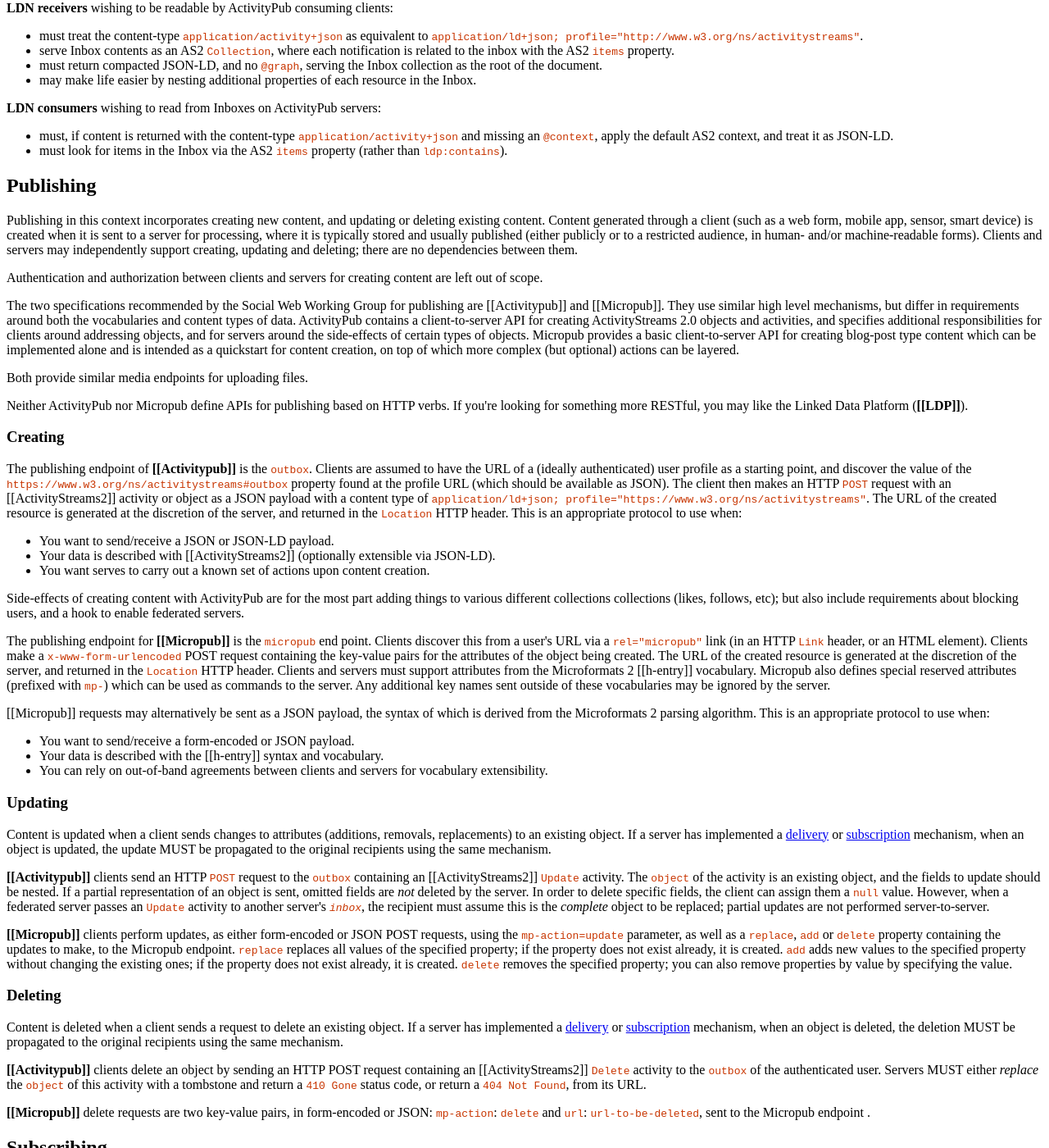
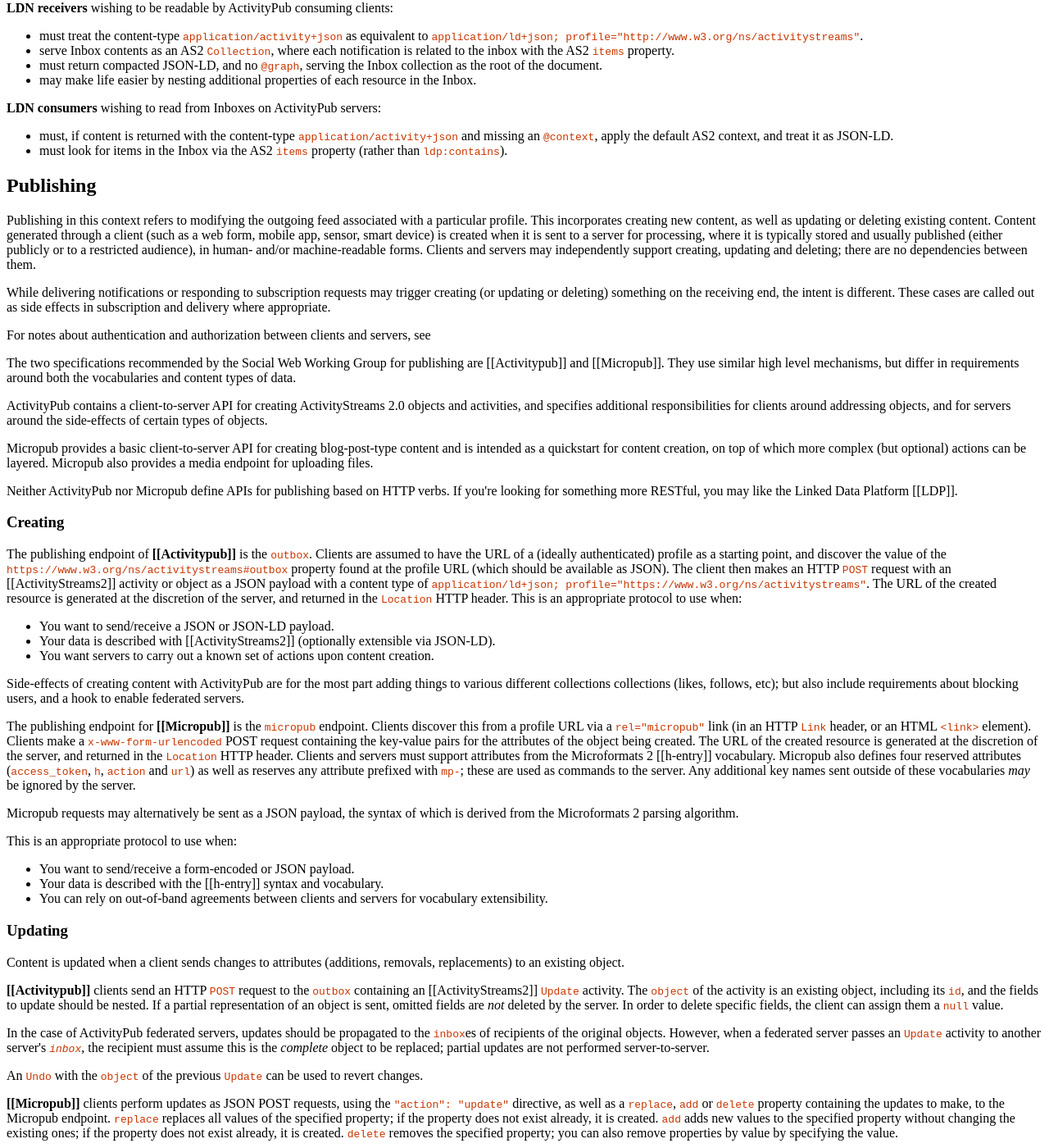
Before and after one commit to w3c-social/social-web-protocols, a Jekyll site: the page index.html, which Jekyll copies as it is, in a window 1280 px wide and 1400 px high, scrolled down 4046 px. Shown: the whole window at 82% size. Built offline with Jekyll 4.4.1, drawn with Linux system fonts in a browser that asks for light colours; some of the changed text lies outside the part shown.

Commit message:
Update updating and deleting. Fixes #49, towards #45

```diff
--- a/index.html
+++ b/index.html
@@ -644,34 +644,40 @@
   <section id="publishing">
     <h2>Publishing</h2>
 
-    <p>Publishing in this context incorporates creating new content, and updating or deleting existing content. Content generated through a client (such as a web form, mobile app, sensor, smart device) is created when it is sent to a server for processing, where it is typically stored and usually published (either publicly or to a restricted audience, in human- and/or machine-readable forms). Clients and servers may independently support creating, updating and deleting; there are no dependencies between them.</p>
+    <p>Publishing in this context refers to modifying the outgoing feed associated with a particular profile. This incorporates creating new content, as well as updating or deleting existing content. Content generated through a client (such as a web form, mobile app, sensor, smart device) is created when it is sent to a server for processing, where it is typically stored and usually published (either publicly or to a restricted audience), in human- and/or machine-readable forms. Clients and servers may independently support creating, updating and deleting; there are no dependencies between them.</p>
 
-    <p>Authentication and authorization between clients and servers for creating content are left out of scope.</p>
+    <p class="note" title="Other kinds of publishing">
+      While delivering notifications or responding to subscription requests may trigger creating (or updating or deleting) something on the receiving end, the intent is different. These cases are called out as side effects in subscription and delivery where appropriate.
+    </p>
 
-    <p>The two specifications recommended by the Social Web Working Group for publishing are [[Activitypub]] and [[Micropub]]. They use similar high level mechanisms, but differ in requirements around both the vocabularies and content types of data. ActivityPub contains a client-to-server API for creating ActivityStreams 2.0 objects and activities, and specifies additional responsibilities for clients around addressing objects, and for servers around the side-effects of certain types of objects. Micropub provides a basic client-to-server API for creating blog-post type content which can be implemented alone and is intended as a quickstart for content creation, on top of which more complex (but optional) actions can be layered.</p>
+    <p>For notes about authentication and authorization between clients and servers, see <a href="#auth"></a></p>
 
-    <p>Both provide similar media endpoints for uploading files.</p>
+    <p>The two specifications recommended by the Social Web Working Group for publishing are [[Activitypub]] and [[Micropub]]. They use similar high level mechanisms, but differ in requirements around both the vocabularies and content types of data. </p>
+    <p>ActivityPub contains a client-to-server API for creating ActivityStreams 2.0 objects and activities, and specifies additional responsibilities for clients around addressing objects, and for servers around the side-effects of certain types of objects. </p>
+    <p>Micropub provides a basic client-to-server API for creating blog-post-type content and is intended as a quickstart for content creation, on top of which more complex (but optional) actions can be layered. Micropub also provides a media endpoint for uploading files.</p>
 
     <div class="note" title="REST">
-      <p>Neither ActivityPub nor Micropub define APIs for publishing based on HTTP verbs. If you're looking for something more RESTful, you may like the Linked Data Platform (<strong>[[LDP]]</strong>).</p>
+      <p>Neither ActivityPub nor Micropub define APIs for publishing based on HTTP verbs. If you're looking for something more RESTful, you may like the Linked Data Platform [[LDP]].</p>
     </div>
 
     <section id="creating">
       <h3>Creating</h3>
 
-      <p>The publishing endpoint of <strong>[[Activitypub]]</strong> is the <code>outbox</code>. Clients are assumed to have the URL of a (ideally authenticated) user profile as a starting point, and discover the value of the <code>https://www.w3.org/ns/activitystreams#outbox</code> property found at the profile URL (which should be available as JSON). The client then makes an HTTP <code>POST</code> request with an [[ActivityStreams2]] activity or object as a JSON payload with a content type of <code>application/ld+json; profile="https://www.w3.org/ns/activitystreams"</code>. The URL of the created resource is generated at the discretion of the server, and returned in the <code>Location</code> HTTP header. This is an appropriate protocol to use when:</p>
+      <p>The publishing endpoint of <strong>[[Activitypub]]</strong> is the <code>outbox</code>. Clients are assumed to have the URL of a (ideally authenticated) profile as a starting point, and discover the value of the <code>https://www.w3.org/ns/activitystreams#outbox</code> property found at the profile URL (which should be available as JSON). The client then makes an HTTP <code>POST</code> request with an [[ActivityStreams2]] activity or object as a JSON payload with a content type of <code>application/ld+json; profile="https://www.w3.org/ns/activitystreams"</code>. The URL of the created resource is generated at the discretion of the server, and returned in the <code>Location</code> HTTP header. This is an appropriate protocol to use when:</p>
 
       <ul>
         <li>You want to send/receive a JSON or JSON-LD payload.</li>
         <li>Your data is described with [[ActivityStreams2]] (optionally extensible via JSON-LD).</li>
-        <li>You want serves to carry out a known set of actions upon content creation.</li>
+        <li>You want servers to carry out a known set of actions upon content creation.</li>
       </ul>
 
       <p>Side-effects of creating content with ActivityPub are for the most part adding things to various different collections collections (likes, follows, etc); but also include requirements about blocking users, and a hook to enable federated servers.</p>
 
-      <p>The publishing endpoint for <strong>[[Micropub]]</strong> is the <code>micropub</code> end point. Clients discover this from a user's URL via a <code>rel="micropub"</code> link (in an HTTP <code>Link</code> header, or an HTML element). Clients make a <code>x-www-form-urlencoded</code> POST request containing the key-value pairs for the attributes of the object being created. The URL of the created resource is generated at the discretion of the server, and returned in the <code>Location</code> HTTP header. Clients and servers must support attributes from the Microformats 2 [[h-entry]] vocabulary. Micropub also defines special reserved attributes (prefixed with <code>mp-</code>) which can be used as commands to the server. Any additional key names sent outside of these vocabularies may be ignored by the server.</p>
+      <p>The publishing endpoint for <strong>[[Micropub]]</strong> is the <code>micropub</code> endpoint. Clients discover this from a profile URL via a <code>rel="micropub"</code> link (in an HTTP <code>Link</code> header, or an HTML <code>&lt;link&gt;</code> element). Clients make a <code>x-www-form-urlencoded</code> POST request containing the key-value pairs for the attributes of the object being created. The URL of the created resource is generated at the discretion of the server, and returned in the <code>Location</code> HTTP header. Clients and servers must support attributes from the Microformats 2 [[h-entry]] vocabulary. Micropub also defines four reserved attributes (<code>access_token</code>, <code>h</code>, <code>action</code> and <code>url</code>) as well as reserves any attribute prefixed with <code>mp-</code>; these are used as commands to the server. Any additional key names sent outside of these vocabularies <em>may</em> be ignored by the server.</p>
 
-      <p>[[Micropub]] requests may alternatively be sent as a JSON payload, the syntax of which is derived from the Microformats 2 parsing algorithm. This is an appropriate protocol to use when:</p>
+      <p>Micropub requests may alternatively be sent as a JSON payload, the syntax of which is derived from the Microformats 2 parsing algorithm.</p>
+
+      <p>This is an appropriate protocol to use when:</p>
 
       <ul>
         <li>You want to send/receive a form-encoded or JSON payload.</li>
@@ -684,22 +690,34 @@
     <section id="updating">
       <h3>Updating</h3>
 
-      <p>Content is updated when a client sends changes to attributes (additions, removals, replacements) to an existing object. If a server has implemented a <a href="#delivery">delivery</a> or <a href="#subscribing">subscription</a> mechanism, when an object is updated, the update MUST be propagated to the original recipients using the same mechanism.</p>
+      <p>Content is updated when a client sends changes to attributes (additions, removals, replacements) to an existing object.</p>
 
-      <p><strong>[[Activitypub]]</strong> clients send an HTTP <code>POST</code> request to the <code>outbox</code> containing an [[ActivityStreams2]] <code>Update</code> activity. The <code>object</code> of the activity is an existing object, and the fields to update should be nested. If a partial representation of an object is sent, omitted fields are <em>not</em> deleted by the server. In order to delete specific fields, the client can assign them a <code>null</code> value. However, when a federated server passes an <code>Update</code> activity to another server's <em><code>inbox</code></em>, the recipient must assume this is the <em>complete</em> object to be replaced; partial updates are not performed server-to-server.</p>
+      <p><strong>[[Activitypub]]</strong> clients send an HTTP <code>POST</code> request to the <code>outbox</code> containing an [[ActivityStreams2]] <code>Update</code> activity. The <code>object</code> of the activity is an existing object, including its <code>id</code>, and the fields to update should be nested. If a partial representation of an object is sent, omitted fields are <em>not</em> deleted by the server. In order to delete specific fields, the client can assign them a <code>null</code> value. </p>
 
-      <p><strong>[[Micropub]]</strong> clients perform updates, as either form-encoded or JSON POST requests, using the <code>mp-action=update</code> parameter, as well as a <code>replace</code>, <code>add</code> or <code>delete</code> property containing the updates to make, to the Micropub endpoint. <code>replace</code> replaces all values of the specified property; if the property does not exist already, it is created. <code>add</code> adds new values to the specified property without changing the existing ones; if the property does not exist already, it is created. <code>delete</code> removes the specified property; you can also remove properties by value by specifying the value.</p>
+      <p>In the case of ActivityPub federated servers, updates should be propagated to the <code>inbox</code>es of recipients of the original objects. However, when a federated server passes an <code>Update</code> activity to another server's <em><code>inbox</code></em>, the recipient must assume this is the <em>complete</em> object to be replaced; partial updates are not performed server-to-server.</p>
+
+      <p>An <code>Undo</code> with the <code>object</code> of the previous <code>Update</code> can be used to revert changes.</p>
+
+      <p><strong>[[Micropub]]</strong> clients perform updates as JSON POST requests, using the <code>"action": "update"</code> directive, as well as a <code>replace</code>, <code>add</code> or <code>delete</code> property containing the updates to make, to the Micropub endpoint. <code>replace</code> replaces all values of the specified property; if the property does not exist already, it is created. <code>add</code> adds new values to the specified property without changing the existing ones; if the property does not exist already, it is created. <code>delete</code> removes the specified property; you can also remove properties by value by specifying the value.</p>
+
+      <p>If a server also implements [[Webmention]] it should propagate the updates to anyone who received Webmentions for the original.</p>
+
+      <p>If a server also implements [[WebSub]], and the updated resource is part of a <code>topic</code>, the server should notify the hub of an update to the topic URL.</p>
 
 
     </section>
     <section id="deleting">
       <h3>Deleting</h3>
 
-      <p>Content is deleted when a client sends a request to delete an existing object. If a server has implemented a <a href="#delivery">delivery</a> or <a href="#subscribing">subscription</a> mechanism, when an object is deleted, the deletion MUST be propagated to the original recipients using the same mechanism.</p>
+      <p>Content is deleted when a client sends a request to delete an existing object.</p>
 
-      <p><strong>[[Activitypub]]</strong> clients delete an object by sending an HTTP POST request containing an [[ActivityStreams2]] <code>Delete</code> activity to the <code>outbox</code> of the authenticated user. Servers MUST either <em>replace</em> the <code>object</code> of this activity with a tombstone and return a <code>410 Gone</code> status code, or return a <code>404 Not Found</code>, from its URL.</p>
+      <p><strong>[[Activitypub]]</strong> clients delete an object by sending an HTTP POST request containing an [[ActivityStreams2]] <code>Delete</code> activity to the <code>outbox</code> of the authenticated user. Servers must either <em>replace</em> the <code>object</code> of this activity with a tombstone and return a <code>410 Gone</code> status code, or return a <code>404 Not Found</code>, from its URL.</p>
 
-      <p><strong>[[Micropub]]</strong> delete requests are two key-value pairs, in form-encoded or JSON: <code>mp-action</code>: <code>delete</code> and <code>url</code>: <code>url-to-be-deleted</code>, sent to the Micropub endpoint .</p>
+      <p>An <code>Undo</code> with the <code>object</code> of the previous <code>Delete</code> may be used to restore the object.</p>
+
+      <p><strong>[[Micropub]]</strong> delete requests are two key-value pairs, JSON: <code>"action": "delete"</code> and <code>"url": url-to-be-deleted</code>, sent to the Micropub endpoint. Posts may be resotred with <code>"action": "undelete"</code>.</p>
+
+      <p>As with <a href="#updating">updating</a>, servers implementing ActivityPub federation, Webmention or WebSub should propagate deletes accordingly.</p>
 
   </section>
 </section>
```
